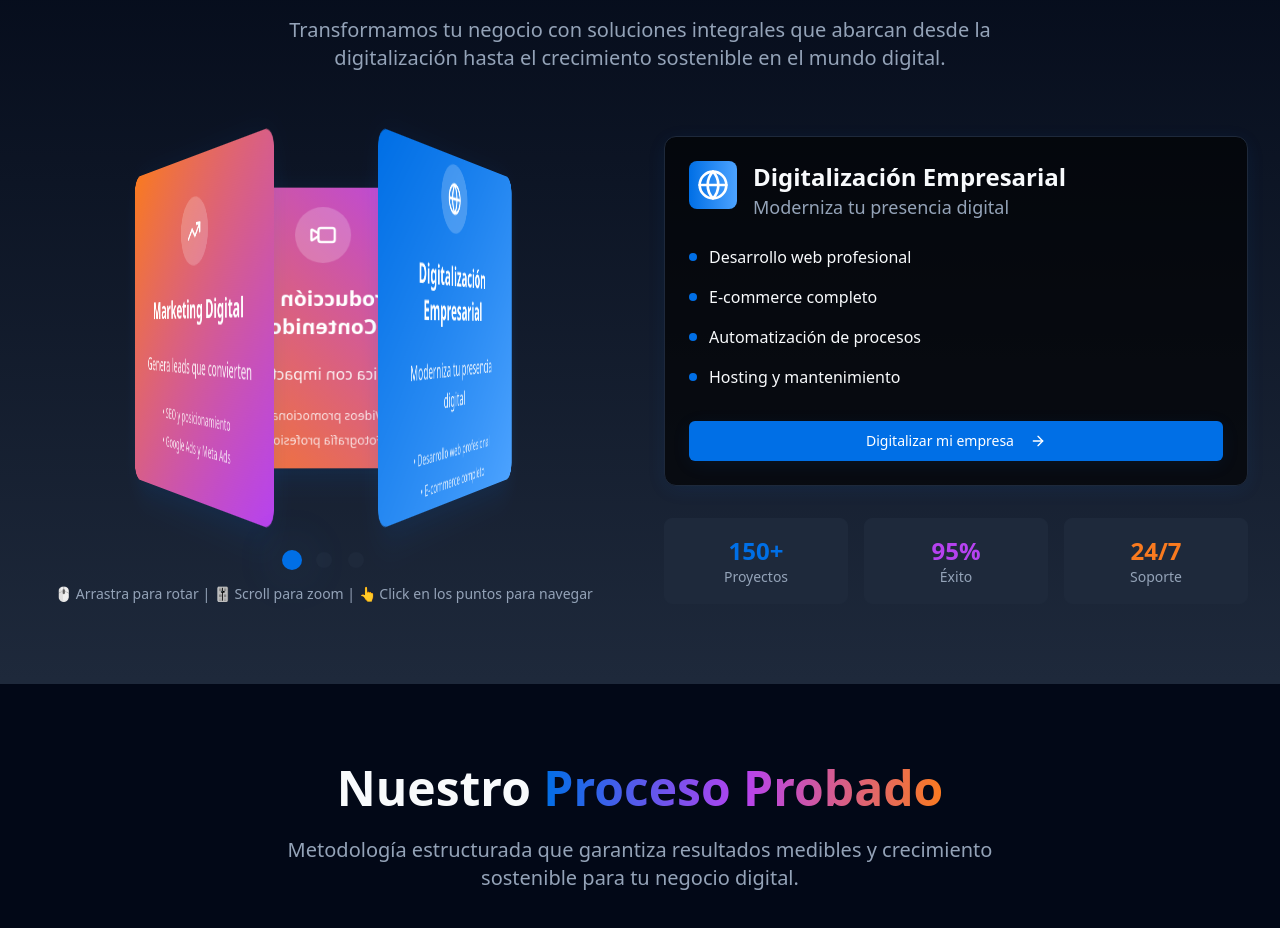
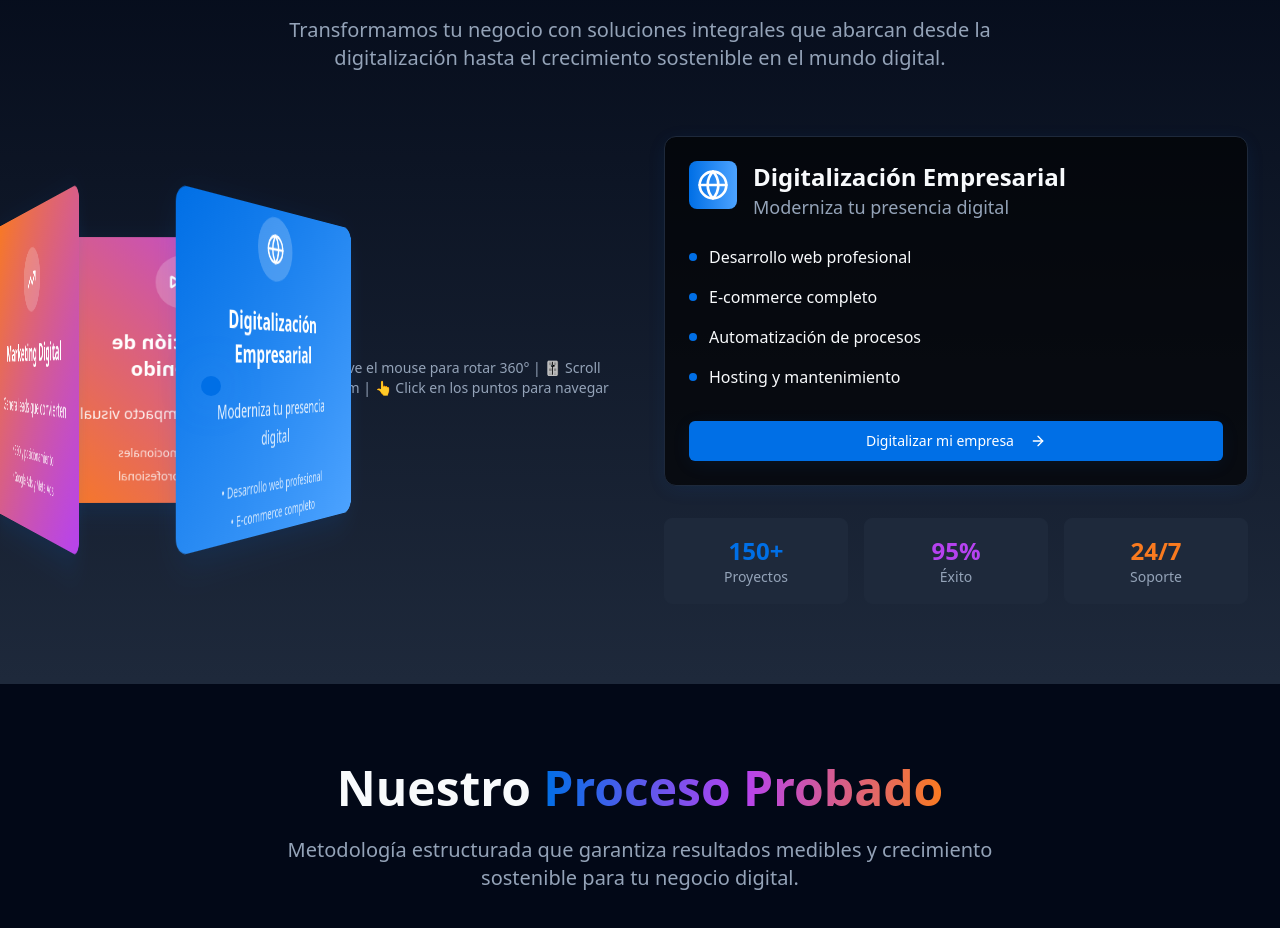
Before and after one commit to acrossmediachile/acrossmediachile, a React (Vite) app: page / in a window 1280 px wide. Shown: the part 1000-1928 px from the top of the page. Built offline with nearby package versions, Linux system fonts and the light colour scheme.

Commit message:
Update carousel mouse interaction

```diff
--- a/src/components/ServicesCube.tsx
+++ b/src/components/ServicesCube.tsx
@@ -17,10 +17,8 @@ const ServicesCube = () => {
     y: 0
   });
   const [isHovering, setIsHovering] = useState(false);
-  const [isDragging, setIsDragging] = useState(false);
-  const [mousePosition, setMousePosition] = useState({ x: 0, y: 0 });
-  const [lastMousePosition, setLastMousePosition] = useState({ x: 0, y: 0 });
   const [scale, setScale] = useState(1);
+  const containerRef = useRef<HTMLDivElement>(null);
   const [isContactModalOpen, setIsContactModalOpen] = useState(false);
   const cubeRef = useRef<HTMLDivElement>(null);
   const services: ServiceFace[] = [{
@@ -52,33 +50,30 @@ const ServicesCube = () => {
       y: index * 120
     });
   };
+  const handleMouseMove = (e: React.MouseEvent) => {
+    if (!containerRef.current) return;
+
+    const rect = containerRef.current.getBoundingClientRect();
+    const x = e.clientX - rect.left;
+    const y = e.clientY - rect.top;
+
+    // Normalizar posición del mouse (0 a 1)
+    const normalizedX = x / rect.width;
+    const normalizedY = y / rect.height;
+
+    // Convertir a rotación (360° completos)
+    const rotationY = normalizedX * 360;
+    const rotationX = (normalizedY - 0.5) * 60; // ±30° en eje X para evitar volteo completo
+
+    setRotation({
+      x: rotationX,
+      y: rotationY
+    });
+  };
+
   const handleMouseLeave = () => {
     setIsHovering(false);
-    setIsDragging(false);
     setScale(1);
-  };
-
-  const handleMouseDown = (e: React.MouseEvent) => {
-    setIsDragging(true);
-    setLastMousePosition({ x: e.clientX, y: e.clientY });
-  };
-
-  const handleMouseUp = () => {
-    setIsDragging(false);
-  };
-
-  const handleMouseMove = (e: React.MouseEvent) => {
-    if (isDragging) {
-      const deltaX = (e.clientX - lastMousePosition.x) * 0.5;
-      const deltaY = (e.clientY - lastMousePosition.y) * 0.5;
-
-      setRotation(prev => ({
-        x: prev.x - deltaY,
-        y: prev.y + deltaX
-      }));
-
-      setLastMousePosition({ x: e.clientX, y: e.clientY });
-    }
   };
 
   const handleWheel = (e: React.WheelEvent) => {
@@ -89,16 +84,16 @@ const ServicesCube = () => {
 
   // Auto rotation effect
   useEffect(() => {
-    if (!isHovering && !isDragging) {
+    if (!isHovering) {
       const interval = setInterval(() => {
         setRotation(prev => ({
-          x: prev.x,
+          x: 0,
           y: prev.y + 0.5
         }));
       }, 50);
       return () => clearInterval(interval);
     }
-  }, [isHovering, isDragging]);
+  }, [isHovering]);
   return <section className="py-20 px-4 sm:px-6 lg:px-8 bg-gradient-subtle">
       <div className="max-w-7xl mx-auto">
         <div className="text-center mb-16">
@@ -113,15 +108,21 @@ const ServicesCube = () => {
 
         <div className="grid lg:grid-cols-2 gap-12 items-center">
           {/* Interactive Cube */}
-          <div className="relative">
-            <div className="perspective-1000 w-full h-96 flex items-center justify-center">
-              <div ref={cubeRef} className="relative w-80 h-80 transform-style-preserve-3d select-none cursor-grab active:cursor-grabbing" style={{
-              transform: `rotateX(${rotation.x}deg) rotateY(${rotation.y}deg) scale(${scale})`,
-              transition: isDragging ? 'none' : 'transform 0.3s cubic-bezier(0.4, 0, 0.2, 1)'
-            }} onMouseEnter={() => {
+          <div
+            ref={containerRef}
+            className="relative perspective-1000 w-full h-96 flex items-center justify-center cursor-move"
+            onMouseEnter={() => {
               setIsHovering(true);
               setScale(1.05);
-            }} onMouseLeave={handleMouseLeave} onMouseDown={handleMouseDown} onMouseUp={handleMouseUp} onMouseMove={handleMouseMove} onWheel={handleWheel}>
+            }}
+            onMouseLeave={handleMouseLeave}
+            onMouseMove={handleMouseMove}
+            onWheel={handleWheel}
+          >
+              <div ref={cubeRef} className="relative w-80 h-80 transform-style-preserve-3d select-none pointer-events-none" style={{
+              transform: `rotateX(${rotation.x}deg) rotateY(${rotation.y}deg) scale(${scale})`,
+              transition: isHovering ? 'transform 0.1s linear' : 'transform 0.3s cubic-bezier(0.4, 0, 0.2, 1)'
+            }}>
                 {services.map((service, index) => <div key={index} className={`absolute inset-0 w-80 h-80 bg-gradient-to-br ${service.color} rounded-2xl shadow-elegant flex flex-col items-center justify-center text-white p-8 hover:shadow-glow transition-all duration-300 pointer-events-none`} style={{
                 transform: `rotateY(${index * 120}deg) translateZ(140px)`
               }}>
@@ -139,7 +140,6 @@ const ServicesCube = () => {
                     </div>
                   </div>)}
               </div>
-            </div>
 
             {/* Cube Controls */}
             <div className="flex justify-center space-x-4 mt-8">
@@ -149,7 +149,7 @@ const ServicesCube = () => {
             {/* Instruction text */}
             <div className="text-center mt-4">
               <p className="text-sm text-muted-foreground">
-                🖱️ Arrastra para rotar | 🎚️ Scroll para zoom | 👆 Click en los puntos para navegar
+                🖱️ Mueve el mouse para rotar 360° | 🎚️ Scroll para zoom | 👆 Click en los puntos para navegar
               </p>
             </div>
           </div>
```
